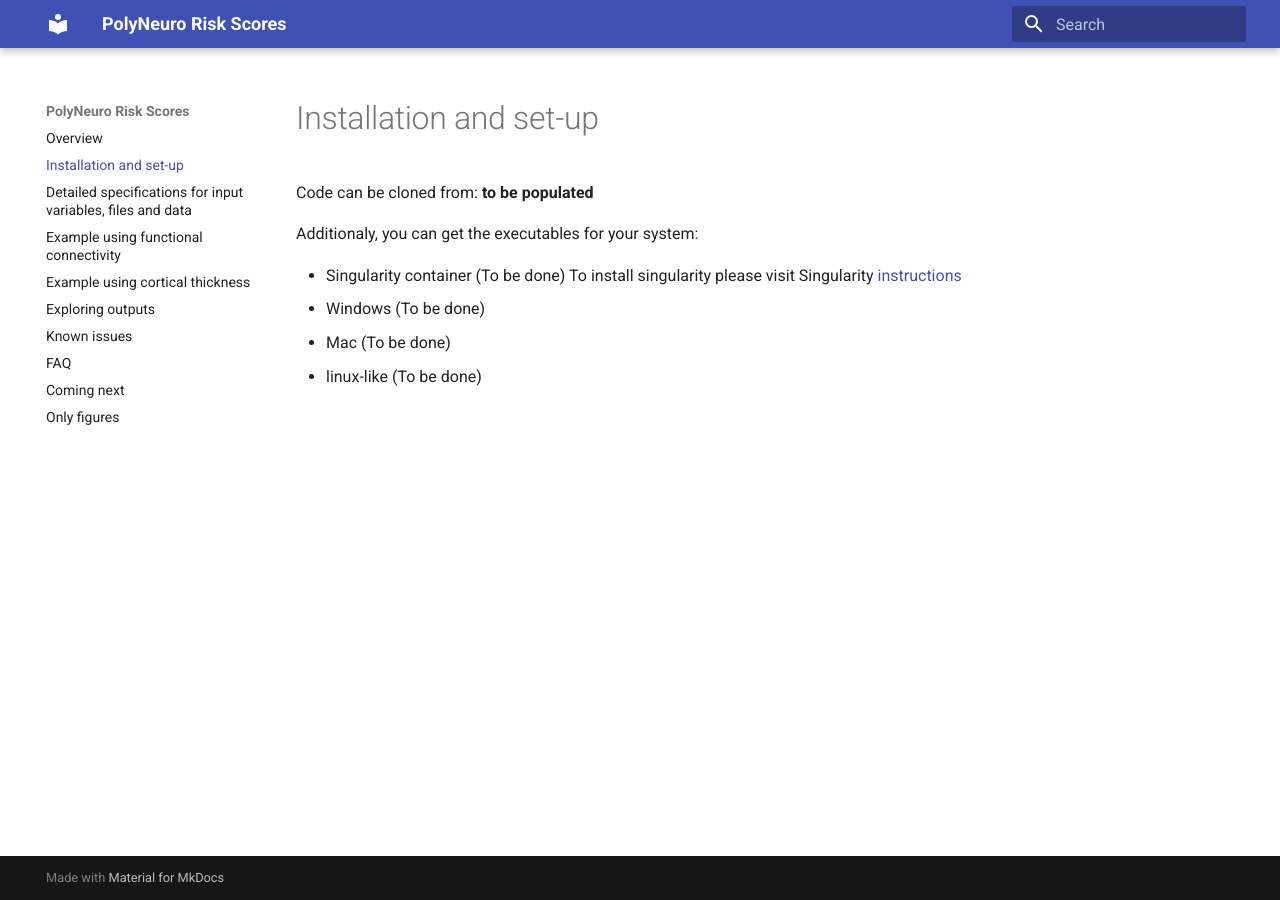
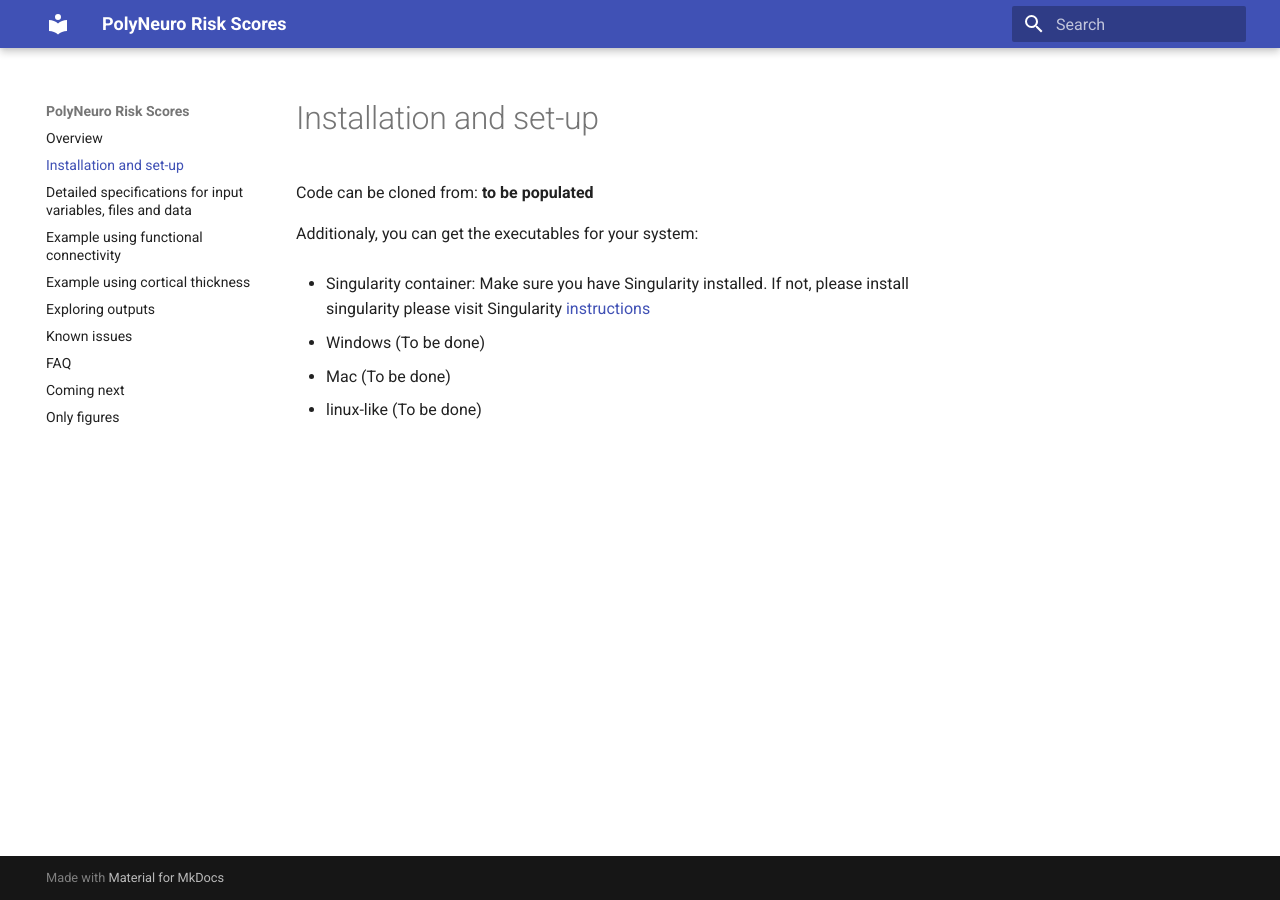
Before and after one commit to omiranda/polyneuro_risk_score, an MkDocs documentation site: the page built from docs/install_and_setup.md, in a window 1280 px wide. Built offline with MkDocs 1.6.1 and Material for MkDocs 9.7.7, drawn with Linux system fonts in a browser that asks for light colours.

Commit message:
Update install_and_setup.md

```diff
--- a/docs/install_and_setup.md
+++ b/docs/install_and_setup.md
@@ -2,8 +2,10 @@ Code can be cloned from: **to be populated**
 
 Additionaly, you can get the executables for your system:
 
-- Singularity container (To be done)
-    To install singularity please visit Singularity [instructions](https://sylabs.io/guides/3.0/user-guide/installation.html)
+- Singularity container:
+    Make sure you have Singularity installed.
+    If not, please install singularity please visit Singularity [instructions](https://sylabs.io/guides/3.0/user-guide/installation.html)
+
 - Windows (To be done)
 - Mac (To be done)
 - linux-like (To be done)
```
